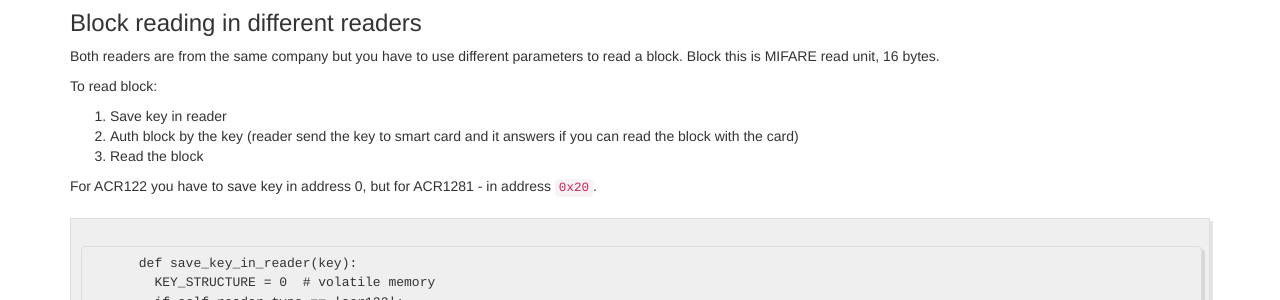
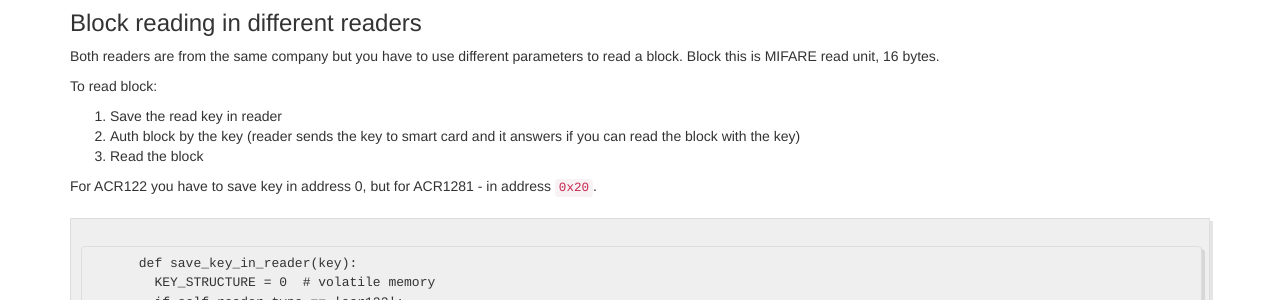
Before and after one commit to andgineer/sorokin.engineer, a Jekyll site: the page built from posts/en/_posts/2016-11-07-nfc_mifare_reader.md, in a window 1280 px wide and 900 px high, scrolled down 2895 px. Shown: the part 152-452 px from the top of the window. Built offline with Jekyll 4.4.1, drawn with Linux system fonts in a browser that asks for light colours; nearby versions of some CDN libraries; comment, search, counter and statistics services are not loaded.

Commit message:
NFC - english proof reading - 2

```diff
--- a/posts/en/_posts/2016-11-07-nfc_mifare_reader.md
+++ b/posts/en/_posts/2016-11-07-nfc_mifare_reader.md
@@ -126,9 +126,9 @@
 Block this is MIFARE read unit, 16 bytes.
 
 To read block:
-1. Save key in reader
-1. Auth block by the key (reader send the key to smart card and it answers if you
-can read the block with the card)
+1. Save the read key in reader
+1. Auth block by the key (reader sends the key to smart card and it answers if you
+can read the block with the key)
 1. Read the block
 
 For ACR122 you have to save key in address 0, but for ACR1281 - in address `0x20`.
```
